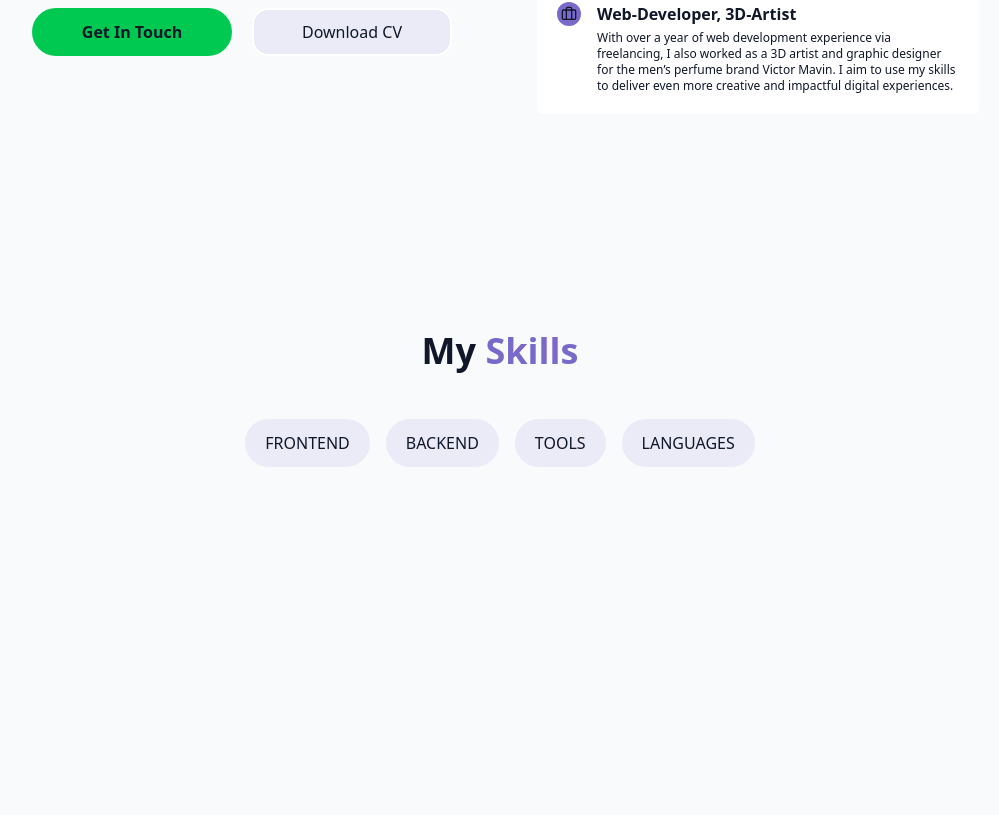
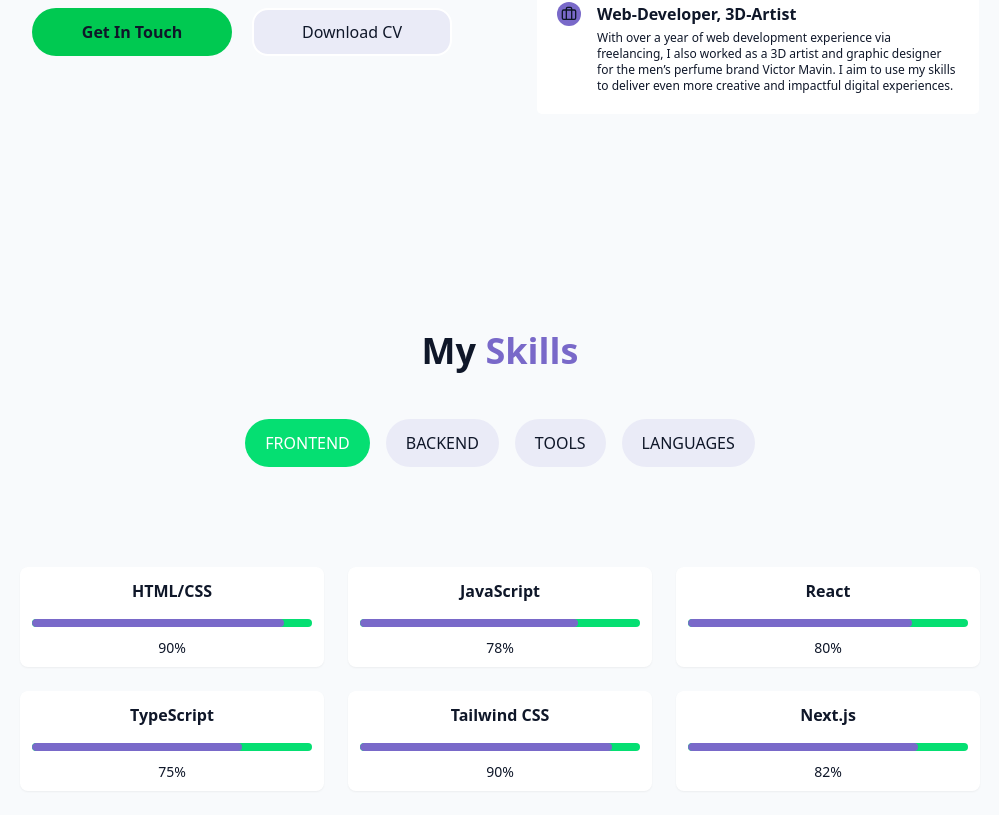
Before and after one commit to Ayush-Vishwakarma17/my-portfolio, a React (Vite) app: page / in a window 1280 px wide. Shown: the part 1503-2318 px from the top of the page, without its empty margins (140-1139 px from the left). Before the commit the page ends 2190 px from the top, so only its background shows below. Built offline with nearby package versions, Linux system fonts and the light colour scheme.

Commit message:
fixes skills

```diff
--- a/src/components/SkillsSection.jsx
+++ b/src/components/SkillsSection.jsx
@@ -32,7 +32,7 @@ const skills = [
 const categories = ["Frontend", "Backend", "Tools", "Languages"];
 
 export const SkillSection = () => {
-  const [activeCategory, setActiveCategory] = useState("All");
+  const [activeCategory, setActiveCategory] = useState("Frontend");
 
   const filterSkills = skills.filter(
     (skill) =>  skill.category === activeCategory
```
